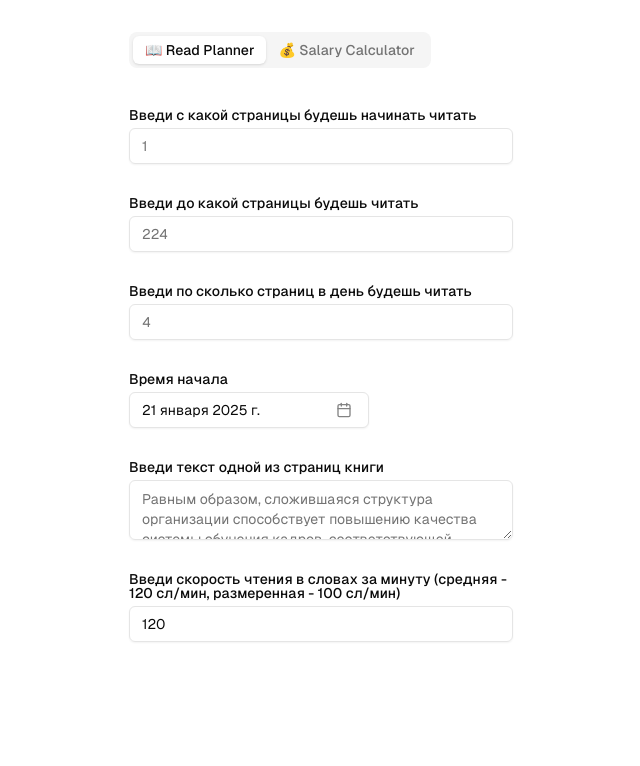
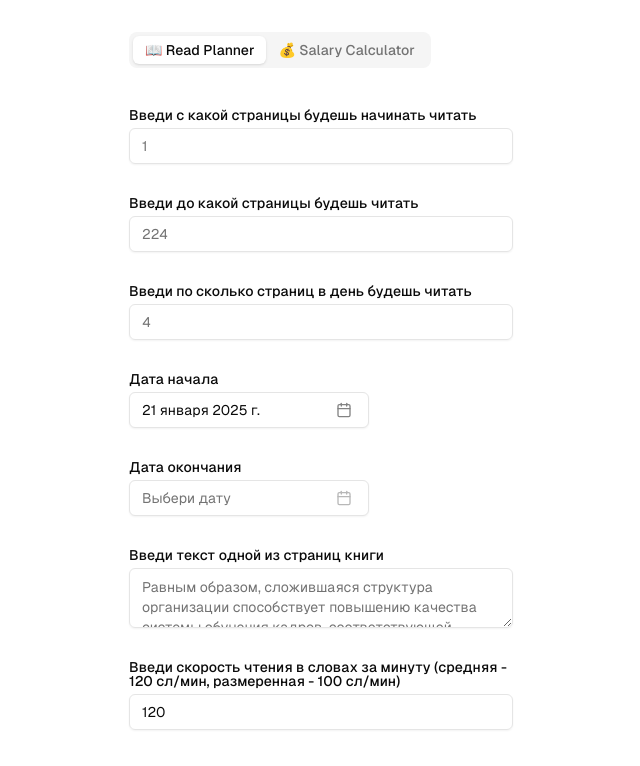
Before and after one commit to nezort11/salary-calculator, a Next.js app: page / in a window 1280 px wide. Shown: the top 766 px of the page, without its empty margins (311-951 px from the left). Built offline with nearby package versions, Linux system fonts and the light colour scheme.

Commit message:
feat: Add calculatable end date and pages per day

```diff
--- a/app/containers/BookPlanner.tsx
+++ b/app/containers/BookPlanner.tsx
@@ -43,33 +43,95 @@
     number | undefined
   >();
   const [startDate, setStartDate] = useState<Date | undefined>(new Date());
+  const [endDate, setEndDate] = useState<Date | undefined>();
   const [pageContent, setPageContent] = useState<string | undefined>();
   const [readingSpeed, setReadingSpeed] = useState<number | undefined>(
     120
   );
   const [isGenerating, setIsGenerating] = useState(false);
+  const [lastModified, setLastModified] = useState<
+    "pages" | "date" | null
+  >(null);
+
+  // Calculate end date when pages per day changes
+  const calculatedEndDate = useMemo(() => {
+    if (
+      startPage &&
+      endPage &&
+      pagesPerDayCount &&
+      startDate &&
+      lastModified === "pages"
+    ) {
+      const totalPages = endPage - startPage + 1;
+      const daysNeeded = Math.ceil(totalPages / pagesPerDayCount);
+      const resultDate = new Date(startDate);
+      resultDate.setDate(resultDate.getDate() + daysNeeded - 1);
+      return resultDate;
+    }
+    return endDate;
+  }, [
+    startPage,
+    endPage,
+    pagesPerDayCount,
+    startDate,
+    lastModified,
+    endDate,
+  ]);
+
+  // Calculate pages per day when end date changes
+  const calculatedPagesPerDay = useMemo(() => {
+    if (
+      startPage &&
+      endPage &&
+      endDate &&
+      startDate &&
+      lastModified === "date"
+    ) {
+      const totalPages = endPage - startPage + 1;
+      const timeDiff = endDate.getTime() - startDate.getTime();
+      const daysAvailable =
+        Math.ceil(timeDiff / (1000 * 60 * 60 * 24)) + 1;
+      if (daysAvailable > 0) {
+        return Math.ceil(totalPages / daysAvailable);
+      }
+    }
+    return pagesPerDayCount;
+  }, [
+    startPage,
+    endPage,
+    endDate,
+    startDate,
+    lastModified,
+    pagesPerDayCount,
+  ]);
+
+  // Sync calculated values
+  const effectivePagesPerDay =
+    lastModified === "date" ? calculatedPagesPerDay : pagesPerDayCount;
+  const effectiveEndDate =
+    lastModified === "pages" ? calculatedEndDate : endDate;
 
   const pagesReadCount =
     startPage && endPage && endPage > startPage && endPage - startPage + 1;
   const pagesReadCountDays =
     pagesReadCount &&
-    pagesPerDayCount &&
-    pagesReadCount / pagesPerDayCount;
+    effectivePagesPerDay &&
+    pagesReadCount / effectivePagesPerDay;
   const pagesReadCountWeeks = pagesReadCountDays && pagesReadCountDays / 7;
   const pagesReadCountMonths =
     pagesReadCountDays && pagesReadCountDays / 30;
 
   const resultPlan = useMemo(() => {
-    if (startPage && endPage && pagesPerDayCount && startDate) {
+    if (startPage && endPage && effectivePagesPerDay && startDate) {
       const days = [];
       let currentDayIndex = 1;
       const currentDate = new Date(startDate);
       for (
         let currentStartPage = startPage;
         currentStartPage < endPage;
-        currentStartPage += pagesPerDayCount
+        currentStartPage += effectivePagesPerDay
       ) {
-        const currentEndPage = currentStartPage + pagesPerDayCount - 1;
+        const currentEndPage = currentStartPage + effectivePagesPerDay - 1;
         const currentDateDay = currentDate.getDate();
         const currentMonthNameLocalized = currentDate.toLocaleDateString(
           "ru-RU",
@@ -88,7 +150,7 @@
 
       return days.join("\n");
     }
-  }, [startPage, endPage, pagesPerDayCount, startDate]);
+  }, [startPage, endPage, effectivePagesPerDay, startDate]);
 
   const readTimeMinutes = useMemo(() => {
     if (pageContent && readingSpeed) {
@@ -282,11 +344,16 @@
           id="pageCount"
           type="number"
           placeholder="4"
-          onChange={(e) => setPagesPerDayCount(+e.target.value)}
+          value={effectivePagesPerDay || ""}
+          onChange={(e) => {
+            const value = +e.target.value;
+            setPagesPerDayCount(value);
+            setLastModified("pages");
+          }}
         />
       </div>
       <div className="grid w-full max-w-sm items-center gap-1.5">
-        <Label>Время начала</Label>
+        <Label>Дата начала</Label>
         <Popover>
           <PopoverTrigger asChild>
             <Button
@@ -309,9 +376,39 @@
               mode="single"
               selected={startDate}
               onSelect={(newDate) => setStartDate(newDate)}
-              // disabled={(date) =>
-              //   date > new Date() || date < new Date("1900-01-01")
-              // }
+              locale={ru}
+            />
+          </PopoverContent>
+        </Popover>
+      </div>
+      <div className="grid w-full max-w-sm items-center gap-1.5">
+        <Label>Дата окончания</Label>
+        <Popover>
+          <PopoverTrigger asChild>
+            <Button
+              variant={"outline"}
+              className={cn(
+                "w-[240px] pl-3 text-left font-normal",
+                !effectiveEndDate && "text-muted-foreground"
+              )}
+            >
+              {effectiveEndDate ? (
+                format(effectiveEndDate, "PPP", { locale: ru })
+              ) : (
+                <span>Выбери дату</span>
+              )}
+              <CalendarIcon className="ml-auto h-4 w-4 opacity-50" />
+            </Button>
+          </PopoverTrigger>
+          <PopoverContent className="w-auto p-0" align="start">
+            <Calendar
+              mode="single"
+              selected={effectiveEndDate}
+              onSelect={(newDate) => {
+                setEndDate(newDate);
+                setLastModified("date");
+              }}
+              disabled={(date) => (startDate ? date < startDate : false)}
               locale={ru}
             />
           </PopoverContent>
@@ -382,7 +479,9 @@
                 </Label>
                 <Input
                   readOnly
-                  value={Math.floor(pagesPerDayCount * readTimeMinutes)}
+                  value={Math.floor(
+                    effectivePagesPerDay! * readTimeMinutes
+                  )}
                 />
               </div>
             )}
```
